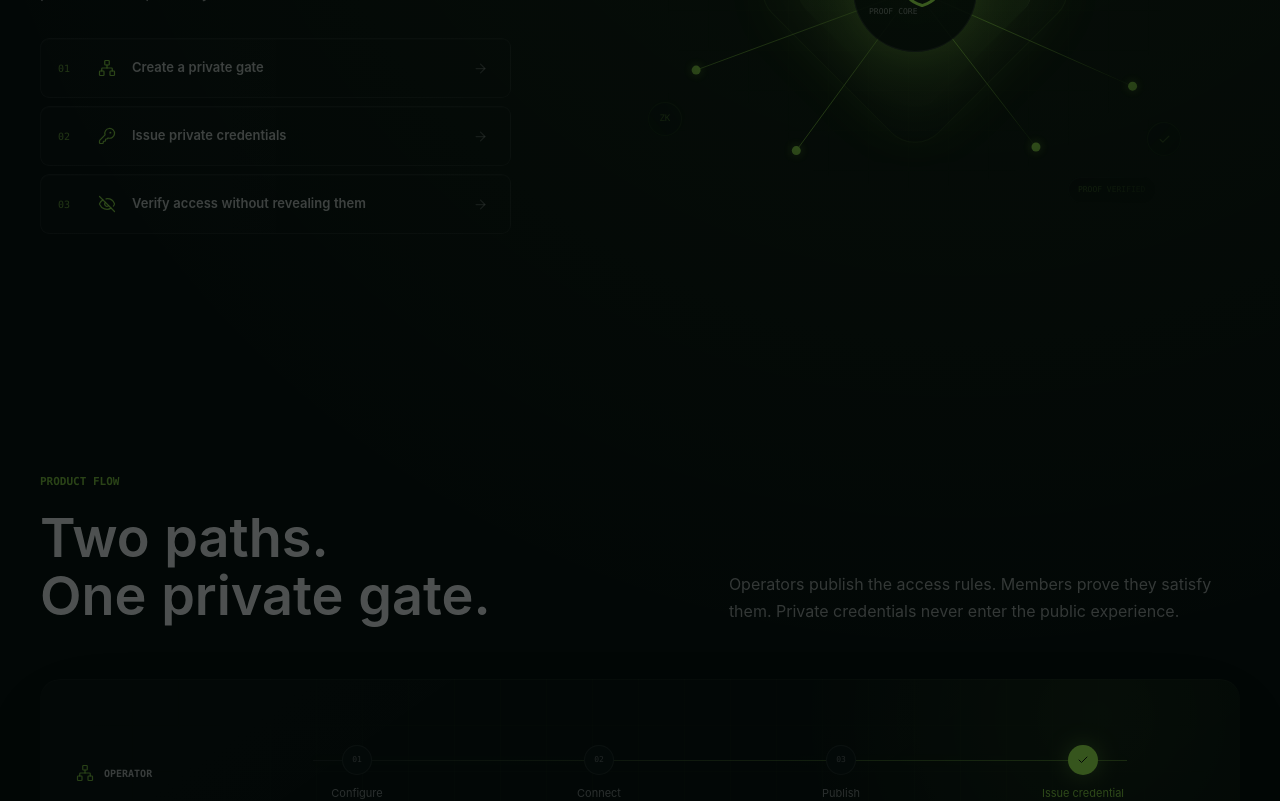
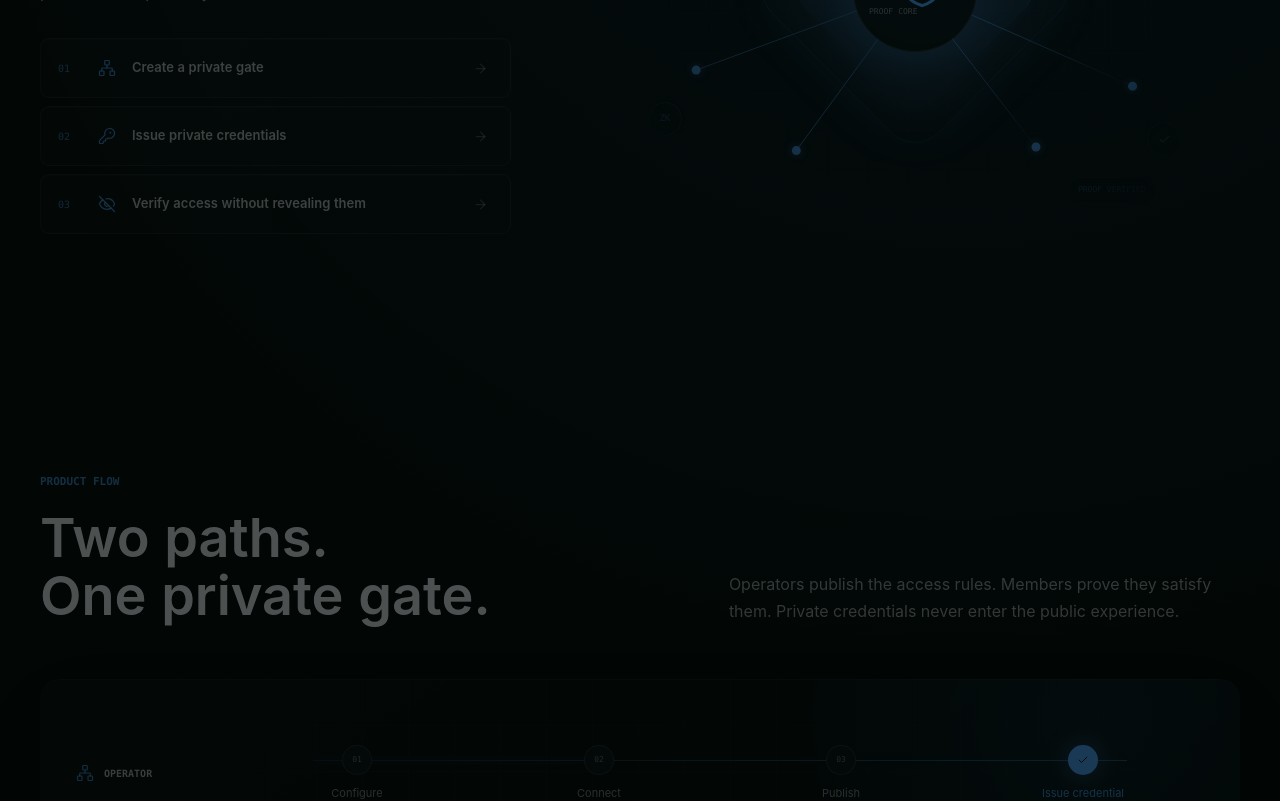
Before and after one commit to Shritii-Patel/Kiyora, a Next.js app in the folder app/: page / in a window 1280 px wide. Shown: the part 1160-1961 px from the top of the page. Built offline with nearby package versions, Linux system fonts and the light colour scheme.

Commit message:
style: update color variables for improved accessibility and visual consistency

```diff
--- a/app/src/app/globals.css
+++ b/app/src/app/globals.css
@@ -18,13 +18,13 @@
   --color-dark: #14161a;
   --color-border-subtle: #e3e1da;
 
-  --color-accent: #3f7d58;
-  --color-accent-hover: #346a4a;
-  --color-accent-pressed: #2d5f41;
-  --color-accent-soft: #8fb59c;
-  --color-accent-muted: #3f7d58;
-  --color-accent-faint: #5f8f70;
-  --color-accent-dim: #e7efe9;
+  --color-accent: #3f6f9f;
+  --color-accent-hover: #345e87;
+  --color-accent-pressed: #2d5378;
+  --color-accent-soft: #8fb0d4;
+  --color-accent-muted: #3f6f9f;
+  --color-accent-faint: #5f83ad;
+  --color-accent-dim: #e7eef7;
 
   --color-emerald-50: #eef7f1;
   --color-emerald-100: #d9ebde;
@@ -70,7 +70,7 @@
   --text-primary: #17181a;
   --text-muted: #85837c;
   --text-faint: #a3a199;
-  --accent-green: #3f7d58;
+  --accent-green: #3f6f9f;
   --border-subtle: #e3e1da;
 }
 
@@ -126,12 +126,12 @@ code {
 }
 
 ::selection {
-  background: #3f7d58;
+  background: var(--color-accent);
   color: #ffffff;
 }
 
 :focus-visible {
-  outline: 2px solid #3f7d58;
+  outline: 2px solid var(--color-accent);
   outline-offset: 3px;
 }
 
@@ -212,14 +212,14 @@ code {
 
 .nav-progress-bar {
   animation: nav-progress 1.1s ease-in-out infinite;
-  background-color: #3f7d58;
+  background-color: var(--color-accent);
 }
 
 .midnight-step {
   font-family: var(--font-mono);
   font-size: 0.75rem;
   letter-spacing: 0.08em;
-  color: #3f7d58;
+  color: var(--color-accent);
 }
 
 @media (prefers-reduced-motion: reduce) {
--- a/app/src/components/landing/Landing.module.css
+++ b/app/src/components/landing/Landing.module.css
@@ -1,7 +1,8 @@
 .landingShell {
-  --nx-primary-rgb: 168 255 79;
+  --nx-primary-rgb: 79 168 255;
   --nx-primary: rgb(var(--nx-primary-rgb));
   --nx-primary-bright: color-mix(in srgb, var(--nx-primary) 78%, white);
+  --nx-primary-ink: color-mix(in srgb, var(--nx-primary) 12%, black);
   --nx-bg: #020706;
   --nx-surface: #07100d;
   --nx-surface-raised: #091511;
@@ -44,7 +45,7 @@
 
 .landingShell ::selection {
   background: var(--nx-primary);
-  color: #061006;
+  color: var(--nx-primary-ink);
 }
 
 .navbar {
@@ -128,7 +129,7 @@
   border-radius: 999px;
   background: linear-gradient(135deg, var(--nx-primary), var(--nx-primary-bright));
   box-shadow: 0 0 24px rgb(var(--nx-primary-rgb) / 0.16), inset 0 1px 0 rgb(255 255 255 / 0.38);
-  color: #061006;
+  color: var(--nx-primary-ink);
   font: inherit;
   font-size: 11px;
   font-weight: 750;
@@ -348,7 +349,7 @@
 .primaryButton {
   background: linear-gradient(135deg, var(--nx-primary), var(--nx-primary-bright));
   box-shadow: 0 0 28px rgb(var(--nx-primary-rgb) / 0.18), inset 0 1px 0 rgb(255 255 255 / 0.36);
-  color: #061006 !important;
+  color: var(--nx-primary-ink) !important;
 }
 
 .primaryButton:hover,
@@ -755,7 +756,7 @@
 .pipelineComplete i {
   background: var(--nx-primary);
   box-shadow: 0 0 22px rgb(var(--nx-primary-rgb) / 0.36);
-  color: #061006;
+  color: var(--nx-primary-ink);
 }
 
 .pipelineComplete span {
```
